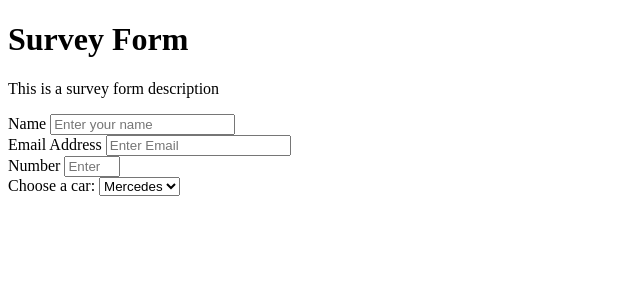
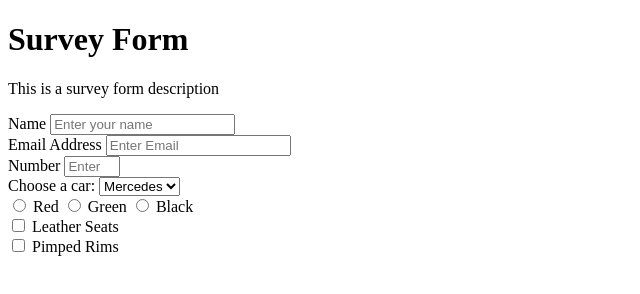
Before and after one commit to Sabaabdoulaye2/microverseTrialsRepo, a plain HTML site: page index.html in a window 1280 px wide. Shown: the whole page, without its empty margins (0-640 px from the left). Drawn offline with Linux system fonts and the light colour scheme.

Commit message:
checkboxes and radio

```diff
--- a/index.html
+++ b/index.html
@@ -24,17 +24,37 @@
         </div>
         <div>
           <label id="number-label" for="number">Number</label>
-          <input type="number" placeholder="Enter a number" id="number" min="1" max="10" required />
+          <input
+            type="number"
+            placeholder="Enter a number"
+            id="number"
+            min="1"
+            max="10"
+            required
+          />
         </div>
 
         <div>
-          <label for="dropdown"> Choose a car:
-            <select id="dropdown">
-              <option value="m">Mercedes</option>
-              <option value="t">Toyota</option>
-              <option value="f">Ferrari</option>
-            </select>
-        </label>
+          <label for="dropdown"> Choose a car: </label>
+          <select id="dropdown">
+            <option value="m">Mercedes</option>
+            <option value="t">Toyota</option>
+            <option value="f">Ferrari</option>
+          </select>
+        </div>
+
+        <div>
+          <input type="radio" value="red" id="red" name="color" />
+          <label for="red">Red</label>
+          <input type="radio" value="green" id="green" name="color" />
+          <label for="green">Green</label>
+          <input type="radio" value="black" id="black" name="color" />
+          <label for="black">Black</label>
+        </div>
+
+        <div>
+          <input type="checkbox" value="leather" /> Leather Seats <br />
+          <input type="checkbox" value="rims" /> Pimped Rims <br />
         </div>
       </form>
     </main>
```
